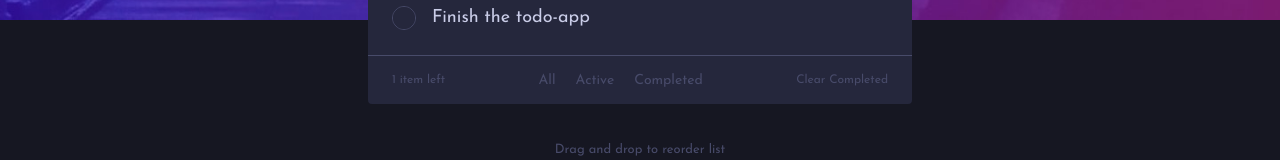
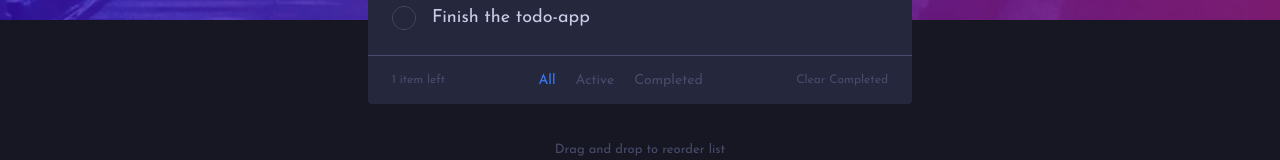
Before and after one commit to c0dehamster/todo-app, a SvelteKit app: page / in a window 1280 px wide. Shown: the part 247-407 px from the top of the page. Built offline with nearby package versions, Linux system fonts and the light colour scheme.

Commit message:
Add the option to clear completed tasks

```diff
--- a/src/routes/Controls.svelte
+++ b/src/routes/Controls.svelte
@@ -4,6 +4,12 @@
 	$: activeTasksLength = $TasksStore.items.filter(
 		item => !item.completed
 	).length
+
+	$: filterByLabelClass = (id: string) => {
+		return `filter-by__label ${
+			$FilterBy === id ? "filter-by__label--active" : ""
+		}`
+	}
 </script>
 
 <div class="controls">
@@ -18,7 +24,7 @@
 	<fieldset class="filter-by">
 		<legend class="sr-only">Filter items</legend>
 
-		<label for="all" class="filter-by__label"> All </label>
+		<label for="all" class={filterByLabelClass("all")}> All </label>
 
 		<input
 			type="radio"
@@ -27,7 +33,9 @@
 			value="all"
 			bind:group={$FilterBy} />
 
-		<label for="active" class="filter-by__label"> Active </label>
+		<label for="active" class={filterByLabelClass("active")}>
+			Active
+		</label>
 
 		<input
 			type="radio"
@@ -36,7 +44,9 @@
 			value="active"
 			bind:group={$FilterBy} />
 
-		<label for="completed" class="filter-by__label"> Completed </label>
+		<label for="completed" class={filterByLabelClass("completed")}>
+			Completed
+		</label>
 
 		<input
 			type="radio"
@@ -47,7 +57,9 @@
 	</fieldset>
 
 	<div class="controls__clear-completed">
-		<button class="button"> Clear Completed </button>
+		<button class="button" on:click={() => TasksStore.clearCompleted()}>
+			Clear Completed
+		</button>
 	</div>
 </div>
 
@@ -115,12 +127,17 @@
 
 	/* Active states */
 
-	.filter-by__label--active {
+	.filter-by__label:focus {
+		color: var(--color-main-contrast-hover);
+	}
+
+	/* Additional class name due to a specificity collision */
+
+	.filter-by__label.filter-by__label--active {
 		color: var(--color-active);
 	}
 
 	.filter-by__label:hover,
-	.filter-by__label:focus,
 	.button:hover,
 	.button:focus {
 		color: var(--color-main-contrast-hover);
--- a/src/routes/TaskList.ts
+++ b/src/routes/TaskList.ts
@@ -36,6 +36,8 @@ const createArrayStore = (items: Item[]) => {
 		})
 	}
 
+	// Such a small change requires updating the entire store
+
 	const toggleCompleted = (id: string, completed: boolean) => {
 		update(store => {
 			let itemsUpdated = store.items.map(item => {
@@ -56,9 +58,18 @@ const createArrayStore = (items: Item[]) => {
 
 	const removeItem = (id: string) => {
 		update(store => {
-			let itemsUpdated = store.items.filter((item: Item) => item.id !== id)
+			let itemsUpdated = store.items.filter(item => item.id !== id)
 
 			return { ...store, items: itemsUpdated }
+		})
+	}
+
+	const clearCompleted = () => {
+		update(store => {
+			return {
+				...store,
+				items: store.items.filter(item => !item.completed)
+			}
 		})
 	}
 
@@ -69,6 +80,7 @@ const createArrayStore = (items: Item[]) => {
 		addItem,
 		toggleCompleted,
 		removeItem,
+		clearCompleted
 	}
 }
 
```
